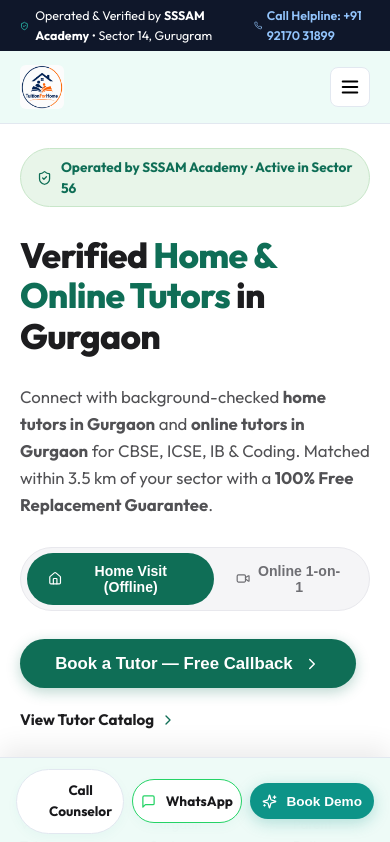
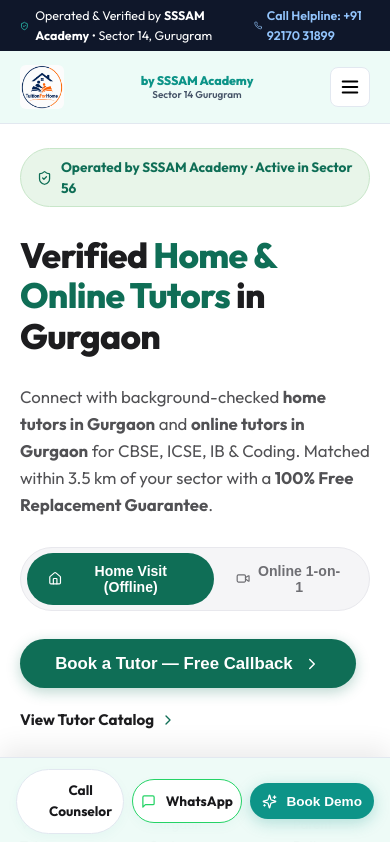
Before and after one commit to Sudhirkr85/tuition4home, a Next.js app: page / in a window 390 px wide. Shown: the top 842 px of the page. Built offline with nearby package versions, Linux system fonts and the light colour scheme.

Commit message:
style: add responsive mobile operator trust text in header

```diff
--- a/src/app/globals.css
+++ b/src/app/globals.css
@@ -75,6 +75,9 @@
 .mobile-toggle {
   display: flex;
 }
+.mobile-only-flex {
+  display: flex;
+}
 @media (min-width: 900px) {
   .desktop-nav {
     display: flex !important;
@@ -82,7 +85,11 @@
   .mobile-toggle {
     display: none !important;
   }
+  .mobile-only-flex {
+    display: none !important;
+  }
 }
+
 
 a {
   color: inherit;
--- a/src/components/Navbar.tsx
+++ b/src/components/Navbar.tsx
@@ -65,6 +65,22 @@
             }}
           />
         </Link>
+
+        {/* Mobile-only trust branding to fill the empty space */}
+        <div className="mobile-only-flex" style={{
+          flexDirection: 'column',
+          alignItems: 'center',
+          textAlign: 'center',
+          lineHeight: '1.2',
+        }}>
+          <span style={{ fontSize: '0.78rem', fontWeight: 800, color: 'var(--brand-teal)', letterSpacing: '-0.01em' }}>
+            by SSSAM Academy
+          </span>
+          <span style={{ fontSize: '0.62rem', color: 'var(--text-muted)', fontWeight: 600 }}>
+            Sector 14 Gurugram
+          </span>
+        </div>
+
 
         {/* Desktop Navigation Links */}
         <nav className="desktop-nav" style={{ alignItems: 'center', gap: '1.75rem' }}>
```
